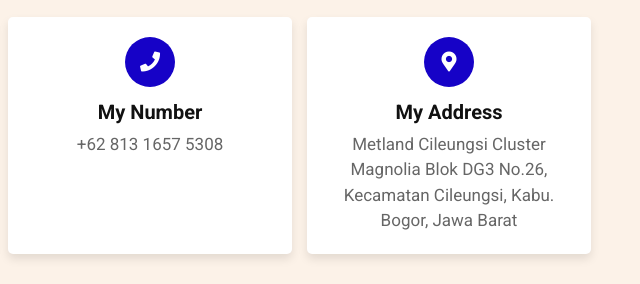
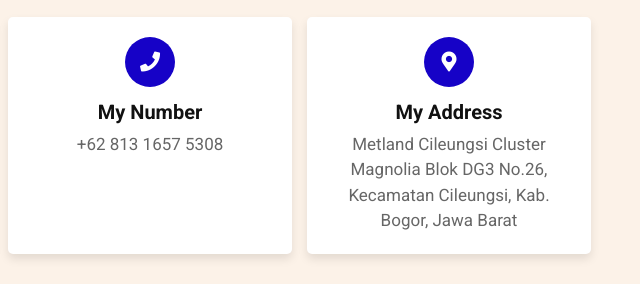
Before and after one commit to dmzryp/dmzryp.github.io, a plain HTML site: page index.html in a window 1280 px wide. Shown: the part 4560-4844 px from the top of the page, 640-1280 px from the left. Drawn offline with Linux system fonts and the light colour scheme.

Commit message:
update my address

```diff
--- a/index.html
+++ b/index.html
@@ -454,7 +454,7 @@
             <i class="fas fa-map-marker-alt"></i>
             <h3>my address</h3>
             <p> Metland Cileungsi Cluster Magnolia
-                Blok DG3 No.26, Kecamatan Cileungsi, Kabu. Bogor,
+                Blok DG3 No.26, Kecamatan Cileungsi, Kab. Bogor,
                 Jawa Barat</p>
         </div>
 
```
